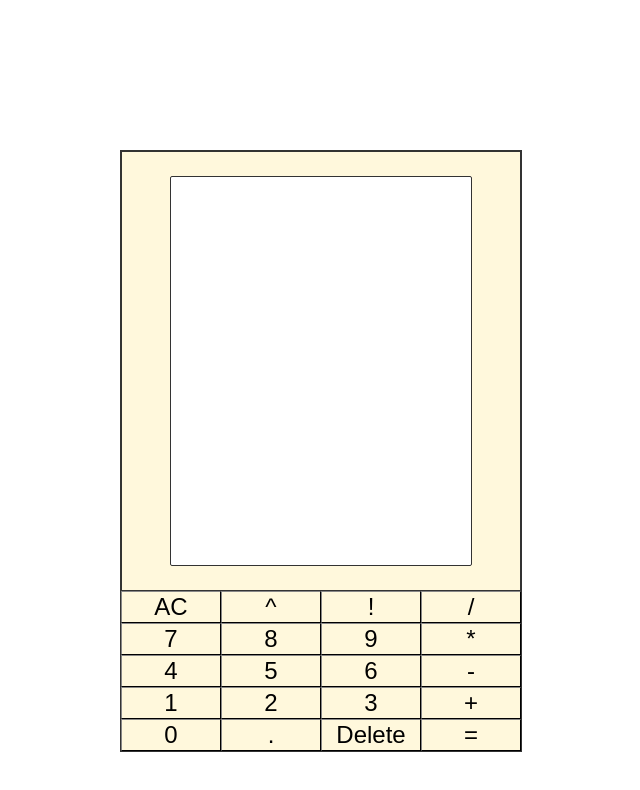
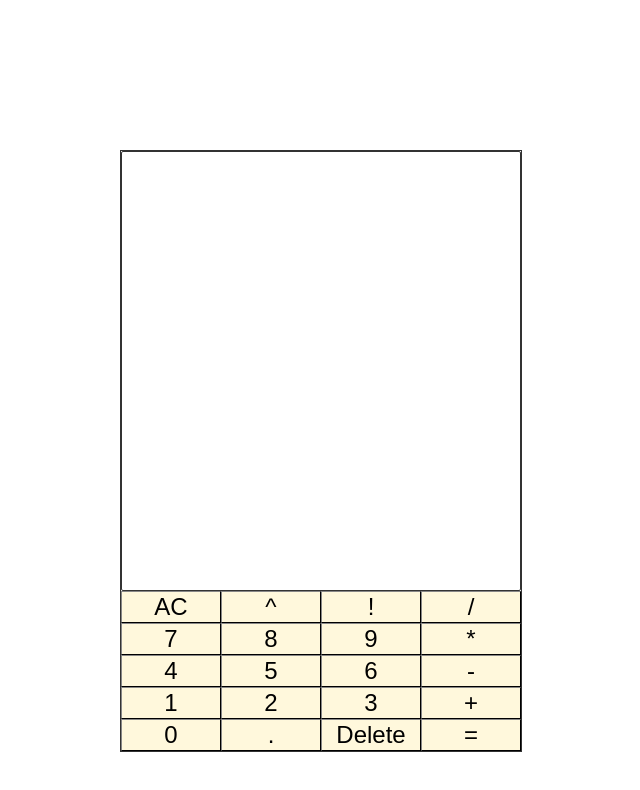
Before and after one commit to Kaptvr/odin-calculator, a plain HTML site: page index.html in a window 1280 px wide. Shown: the whole page, without its empty margins (319-959 px from the left). Drawn offline with Linux system fonts and the light colour scheme.

Commit message:
Fix simple subtraction, change style

```diff
--- a/index.html
+++ b/index.html
@@ -7,8 +7,7 @@
     </head>
     <body>
         <div class="main-window">
-            <div class="row row0">
-                <div class="equation"></div>
+            <div class="equation">
             </div>
             <div class="buttons">
                 <div class="row row1">
--- a/javascript.js
+++ b/javascript.js
@@ -67,7 +67,6 @@ function addToEquation (e) {
 }
 
 function updateEquationField () {
-    // console.log(equation);
     const equationField = document.querySelector('.equation');
     equationField.textContent = equation;
 }
@@ -133,7 +132,8 @@ function calculateResult (copy) {
     if (copy == 'Divided by 0') {
         return copy;
     }
-    if (copy[1] == '-') {
+    console.log(copy);
+    if (copy[1] == '-' && copy[0] == '') {
         copy.splice(0, 1, '0')
     }
     copy = addSubstract(copy);
--- a/styles.css
+++ b/styles.css
@@ -36,16 +36,16 @@ button {
 }
 
 .row0 {
-    height: 100px;
+    height: 1000px;
     border: 1px solid #333;
-    display: flex;
 }
 
 .equation {
-    margin: 24px 48px;
     background-color: white;
     border: 1px solid #333;
     flex: 1;
     border-radius: 2px;
+    display: inline;
     text-align: right;
+    vertical-align: middle;
 }
```
